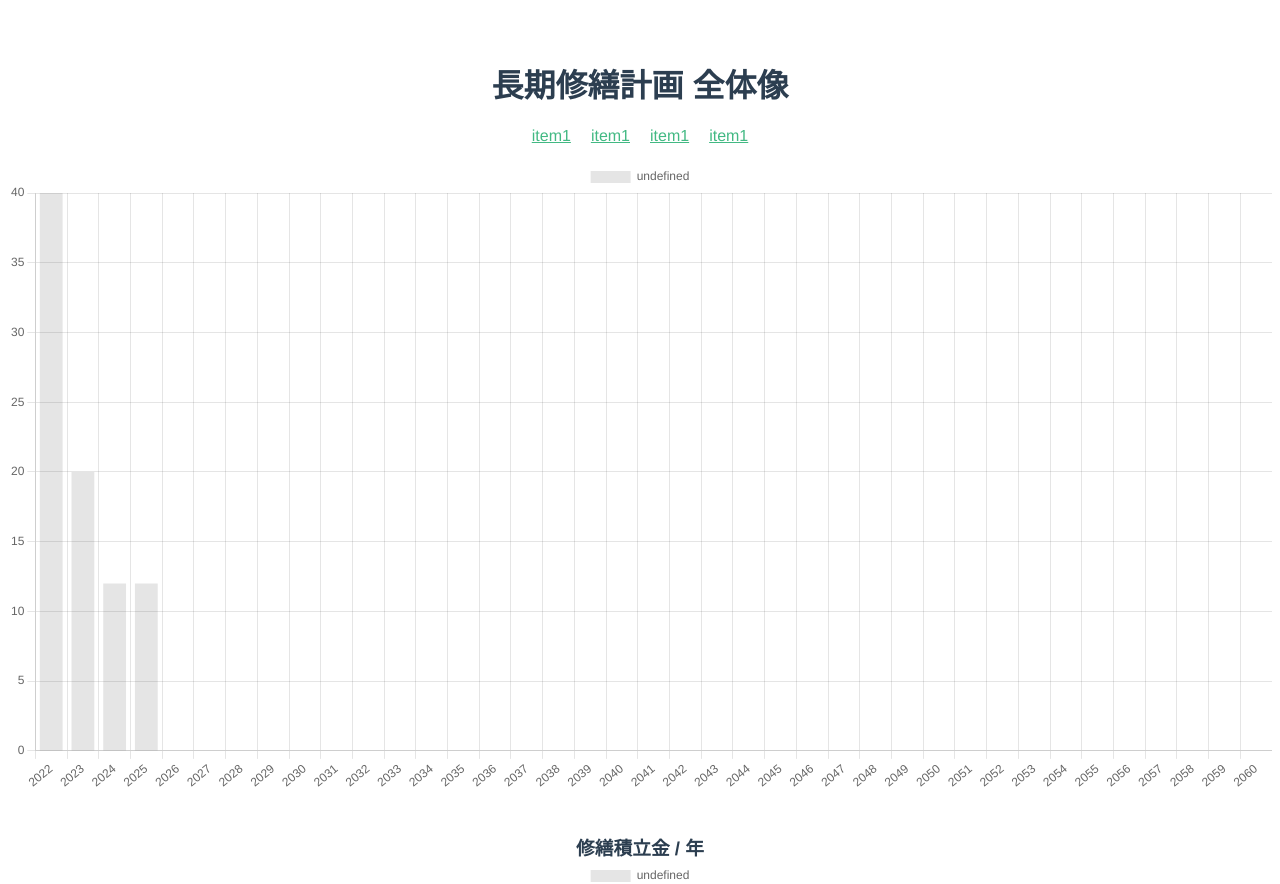
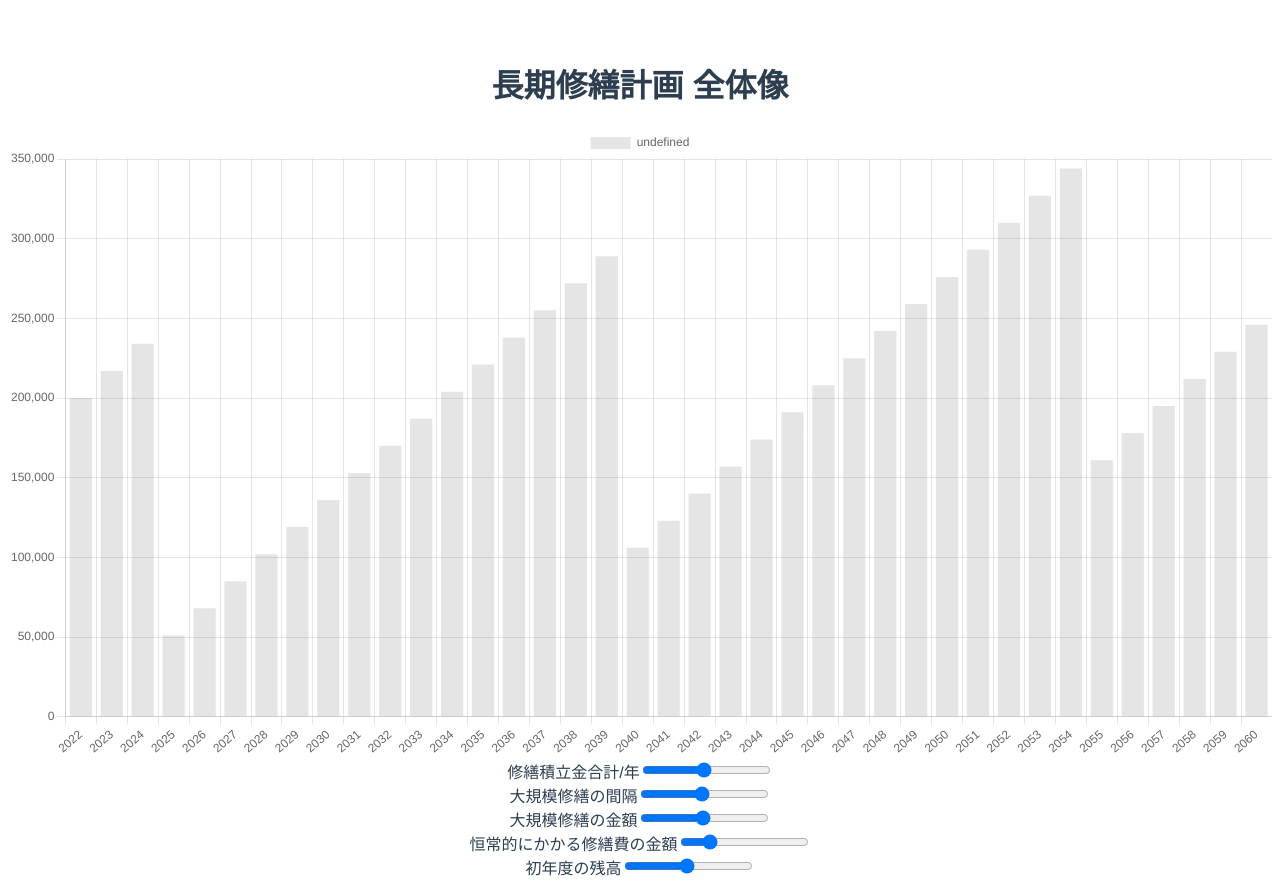
Before and after one commit to kesasaki/apartment-life-plan, a Vue app: page / in a window 1280 px wide. Shown: the top 884 px of the page. Built offline with nearby package versions, Linux system fonts and the light colour scheme.

Commit message:
全体計画の算出

```diff
--- a/src/App.vue
+++ b/src/App.vue
@@ -1,5 +1,5 @@
 <template>
-  <TotalPlan/>
+  <TotalPlan incomePriceDefault="29000" outgoIntervalDefault="15" outgoPrice1Default="200000" outgoPrice2Default="12000" firstValueDefault="200000" />
   <ItemPlan itemName="修繕積立金 / 年" defaultPrice=290000 defaultInterval=1 defaultPrev=0 />
   <ItemPlan itemName="大規模修繕" defaultPrice=200000 defaultInterval=15 defaultPrev=0 />
   <ItemPlan itemName="大規模修繕以外の積立金利用" defaultPrice=190000 defaultInterval=1 defaultPrev=0 />
--- a/src/components/TotalPlan.vue
+++ b/src/components/TotalPlan.vue
@@ -1,35 +1,69 @@
 <template>
   <div class="totalPlan">
     <h1>長期修繕計画 全体像</h1>
-    <ul>
-      <li><a href="#" target="_blank" rel="noopener">item1</a></li>
-      <li><a href="#" target="_blank" rel="noopener">item1</a></li>
-      <li><a href="#" target="_blank" rel="noopener">item1</a></li>
-      <li><a href="#" target="_blank" rel="noopener">item1</a></li>
-    </ul>
-    <BarChart :chartData="dat1" :chartOptions="dat2" />
+    <BarChart :chartData="getYearlyCosts" :chartOptions="dat2" />
+    <div>
+      <label for="volume">修繕積立金合計/年</label>
+      <input type="range" min="0" max="60000" step="1000" list="tickmarksIncomePrice" v-model.number="incomeprice">
+    </div>
+    <div>
+      <label for="volume">大規模修繕の間隔</label>
+      <input type="range" min="1" max="30" step="1" list="tickmarksOutgoInterval" v-model.number="outgointerval">
+    </div>
+    <div>
+      <label for="volume">大規模修繕の金額</label>
+      <input type="range" min="10000" max="400000" step="10000" list="tickmarksOutgoPrice1" v-model.number="outgoprice1">
+    </div>
+    <div>
+      <label for="volume">恒常的にかかる修繕費の金額</label>
+      <input type="range" min="10000" max="20000" step="1000"  list="tickmarksOutgoPrice2" v-model.number="outgoprice2">
+    </div>
+    <div>
+      <label for="volume">初年度の残高</label>
+      <input type="range" min="10000" max="400000" step="10000"  list="firstValue" v-model.number="firstvalue">
+    </div>
   </div>
 </template>
 
 <script>
 import BarChart from './BarChart.vue';
 import Lib from '../lib/lib.js';
-const years = Lib.getYearsArray(2022, 2060);
 export default {
   name: 'totalPlan',
   components: {
     BarChart
   },
   props: {
+    incomePriceDefault: String,
+    outgoIntervalDefault: String,
+    outgoPrice1Default: String,
+    outgoPrice2Default: String,
+    firstValueDefault: String
   },
   data () {
     return {
-      dat1: {
-        labels: years,
-        datasets: [ { data: [40, 20, 12, 12] } ]
+      dat2: {
+        responsive: true,
+        animation: false,
       },
-      dat2: {
-        responsive: true
+      incomeprice: Number(this.incomePriceDefault),       // 10000 ~ 400000
+      outgointerval: Number(this.outgoIntervalDefault), // 10 ~ 20
+      outgoprice1: Number(this.outgoPrice1Default),
+      outgoprice2: Number(this.outgoPrice2Default),
+      firstvalue: Number(this.firstValueDefault),
+    }
+  },
+  computed: {
+    getYearlyCosts: function () {
+      var incomeArray = Lib.getYearlyCostsArray(2022, 2060, this.incomeprice, 1, 0);
+      var outgoArray1 = Lib.getYearlyCostsArray(2022, 2060, this.outgoprice1, this.outgointerval, 0);
+      var outgoArray2 = Lib.getYearlyCostsArray(2022, 2060, this.outgoprice2, 1, 0);
+      var outgoArray = Lib.getAddedArray(2022, 2060, outgoArray1, outgoArray2);
+      var years = Lib.getSubedArray(2022, 2060, incomeArray, outgoArray);
+      var balance = Lib.getBalanceArray(2022, 2060, years, this.firstvalue);
+      return {
+        labels: Lib.getYearsArray(2022, 2060),
+        datasets: [ { data: balance} ]
       }
     }
   }
--- a/src/lib/lib.js
+++ b/src/lib/lib.js
@@ -37,8 +37,72 @@ function getYearlyCostsArray(start, end, cost, inteval, prev) {
     }
     return years;
 }
+/**
+ * 金額配列の足し算(arr1 + arr2)
+ *
+ * @param start 開始年
+ * @param end 終了年
+ * @param arr1
+ * @param arr2
+ * @returns
+ */
+function getAddedArray(start, end, arr1, arr2) {
+    if (start > end) {
+        return [];
+    }
+    var years = [];
+    var span = end - start;
+    for (var i = 0; i <= span; i++) {
+        years.push(arr1[i] + arr2[i]);
+    }
+    return years;
+}
+/**
+ * 金額配列の引き算(arr1 - arr2)
+ *
+ * @param start 開始年
+ * @param end 終了年
+ * @param arr1
+ * @param arr2
+ * @returns
+ */
+function getSubedArray(start, end, arr1, arr2) {
+    if (start > end) {
+        return [];
+    }
+    var years = [];
+    var span = end - start;
+    for (var i = 0; i <= span; i++) {
+        years.push(arr1[i] - arr2[i]);
+    }
+    return years;
+}
+/**
+ * 残高推移を取得する
+ *
+ * @param start 開始年
+ * @param end 終了年
+ * @param costArr 予算
+ * @param firstValue 初期値
+ * @returns
+ */
+function getBalanceArray(start, end, costArr, firstValue) {
+    if (start > end) {
+        return [];
+    }
+    var years = [];
+    var span = end - start;
+    years.push(firstValue);
+    for (var i = 1; i <= span; i++) {
+        years.push(years[i - 1] + costArr[i]);
+    }
+    return years;
+}
 // 関数をエクスポートします。
 exports["default"] = {
     getYearsArray: getYearsArray,
-    getYearlyCostsArray: getYearlyCostsArray
+    getYearlyCostsArray: getYearlyCostsArray,
+    getAddedArray: getAddedArray,
+    getSubedArray: getSubedArray,
+    getBalanceArray: getBalanceArray
 };
```
Also changed, not shown: src/lib/lib.ts (+68 -1 lines).
